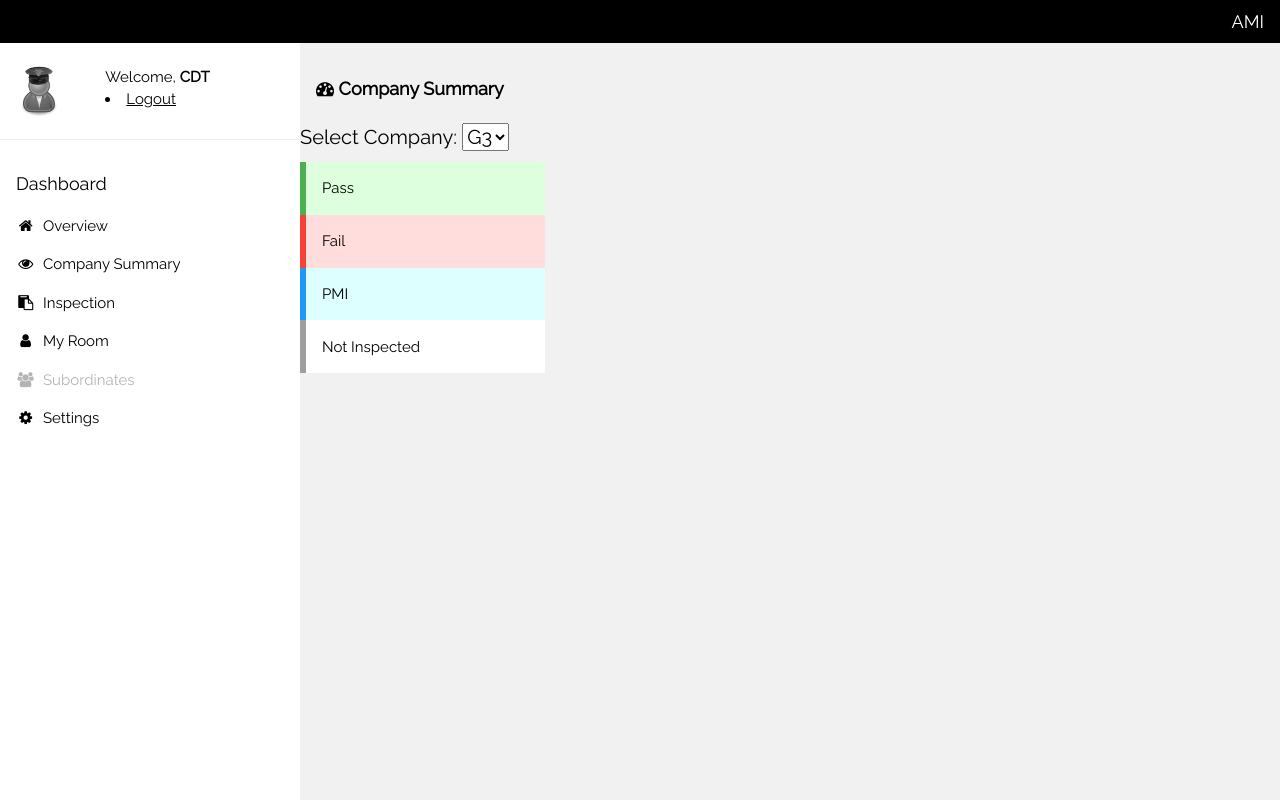
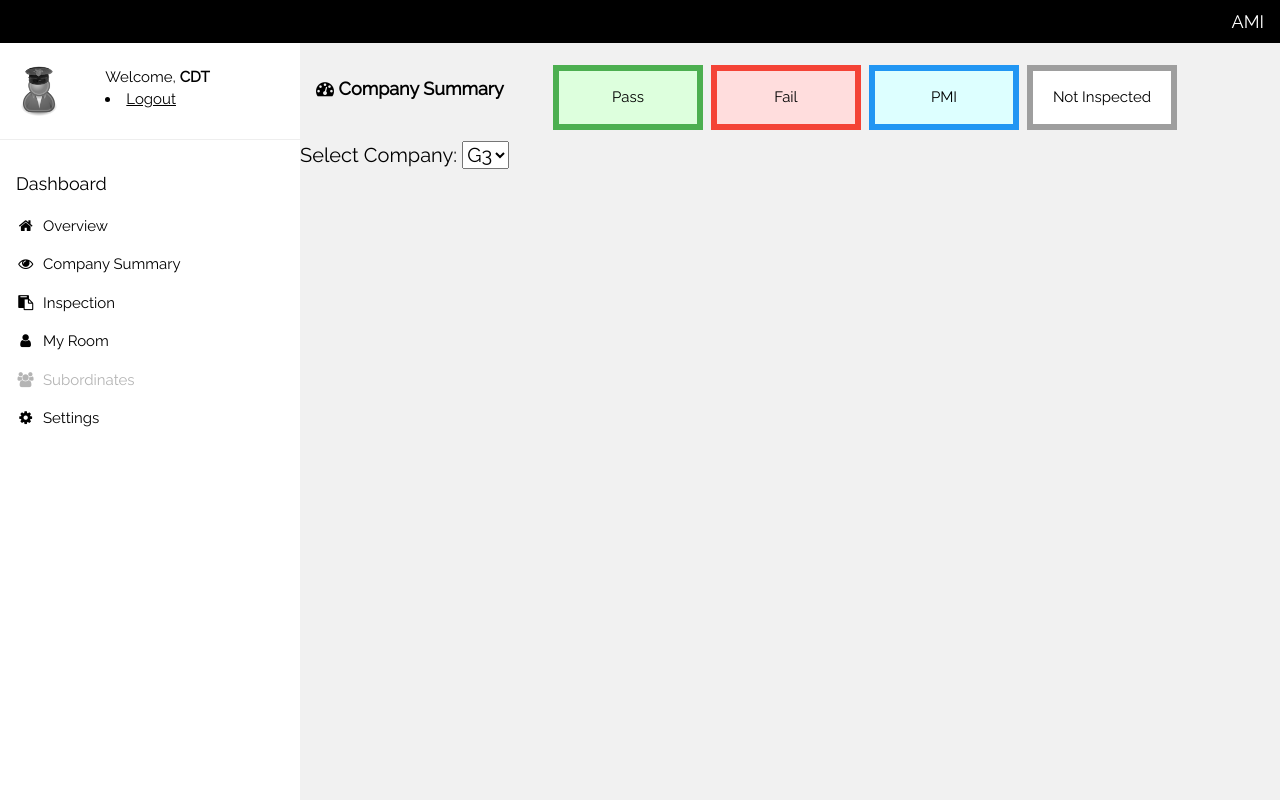
Before and after one commit to anewcookie/ami, a Django app: page /summary/1/ in a window 1280 px wide. Run offline with Django 3.2, Linux system fonts and the light colour scheme; a user stored in the database is signed in; data comes from the database, SQL or seed files in the repository.

Commit message:
Made the company summary look nicer

```diff
--- a/ami/templates/ami/summary.html
+++ b/ami/templates/ami/summary.html
@@ -6,8 +6,28 @@
 <div class="w3-main" style="margin-left:300px;margin-top:43px;">
 
   <!-- Header -->
-  <header class="w3-container" style="padding-top:22px">
-    <h5><b><i class="fa fa-dashboard"></i> Company Summary</b></h5>
+  <header class="w3-container w3-row" style="padding-top:22px">
+    <div class="w3-col s3"><h5><b><i class="fa fa-dashboard"></i> Company Summary</b></h5></div>
+ <div class="w3-col s2">
+ <div class="w3-panel w3-pale-green w3-rightbar w3-leftbar w3-bottombar w3-topbar w3-border-green w3-center" style='width:95%;margin:0px'>
+ <p> Pass </p>
+ </div>
+ </div>
+ <div class="w3-col s2">
+ <div class="w3-panel w3-pale-red w3-rightbar w3-leftbar w3-bottombar w3-topbar w3-border-red w3-center" style='width:95%;margin:0px'>
+ <p> Fail </p>
+ </div>
+ </div>
+ <div class="w3-col s2">
+ <div class="w3-panel w3-pale-blue w3-rightbar w3-leftbar w3-bottombar w3-topbar w3-border-blue w3-center" style='width:95%;margin:0px'>
+ <p> PMI </p>
+ </div>
+ </div>
+ <div class="w3-col s2">
+ <div class="w3-panel w3-white w3-rightbar w3-leftbar w3-bottombar w3-topbar w3-border-grey w3-center" style='width:95%;margin:0px'>
+ <p> Not Inspected </p>
+ </div>
+ </div>
   </header>
 
     <h4>Select Company:
@@ -18,10 +38,11 @@
     </select>
     </h4>
 
+
  {% for room in roomList %}
-     <div class="w3-hover-shadow w3-center" style="margin:5px; background-color:{%if room.status == 'Pass'%}green{%elif room.status == 'Fail'%}red{%elif room.status == 'PMI'%}aqua{%else%}white{%endif%};">
+     <div class="w3-hover-shadow" style="width:25%; font-family:'Comic Sans MS'; margin:5px;">
         <a href="/room/{{room}}">
-        <span>{{room.number}} - </span>
+        <span class="w3-badge w3-text-black" style="background-color:{%if room.status == 'Pass'%}green{%elif room.status == 'Fail'%}red{%elif room.status == 'PMI'%}aqua{%else%}white{%endif%};">{{room.number}} </span>
         {% for profile in room.occupants %}
         <span> {{profile.user.last_name}}, </span>
         {% endfor %}
@@ -30,16 +51,3 @@
         </a>
      </div>
  {%endfor%}
-
- <div class="w3-panel w3-pale-green w3-leftbar w3-border-green" style='width:25%;margin:0px'>
- <p> Pass </p>
- </div>
- <div class="w3-panel w3-pale-red w3-leftbar w3-border-red" style='width:25%;margin:0px'>
- <p> Fail </p>
- </div>
- <div class="w3-panel w3-pale-blue w3-leftbar w3-border-blue" style='width:25%;margin:0px'>
- <p> PMI </p>
- </div>
- <div class="w3-panel w3-white w3-leftbar w3-border-grey" style='width:25%;margin:0px'>
- <p> Not Inspected </p>
- </div>
```
